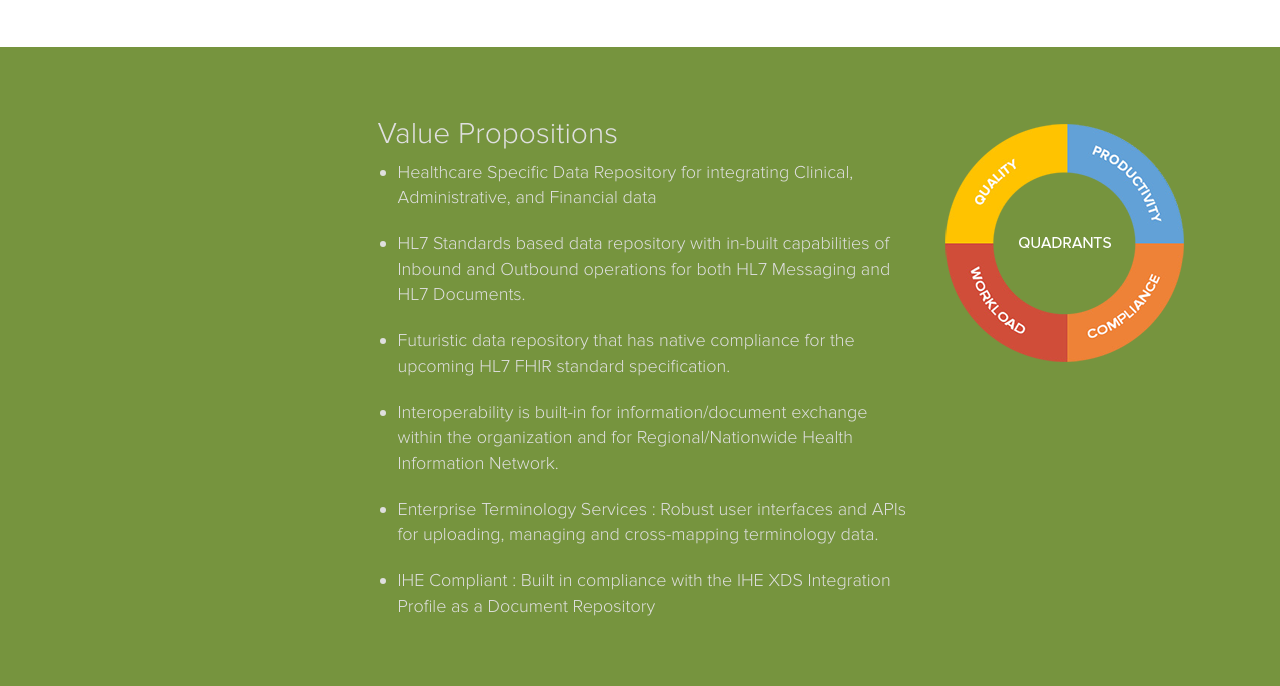
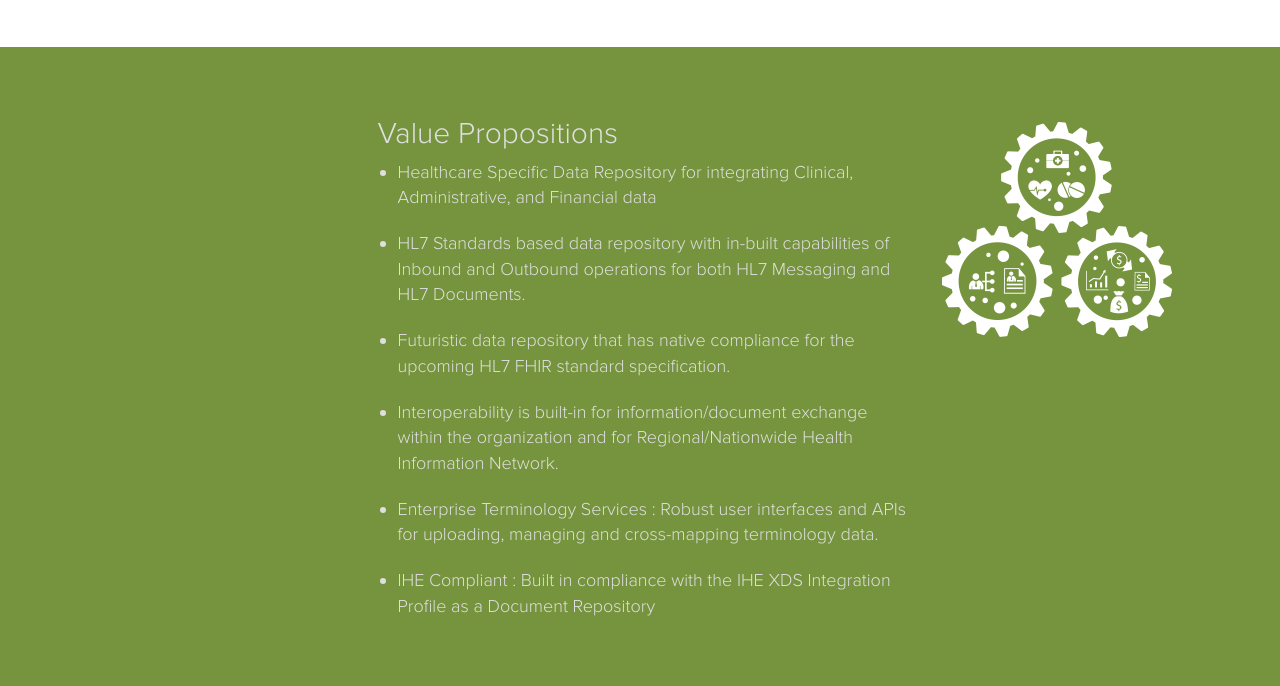
Before and after one commit to brillyanto/vitrana-site, a plain HTML site: page transfhir.html in a window 1280 px wide. Shown: the part 810-1496 px from the top of the page. Drawn offline with Linux system fonts and the light colour scheme.

Commit message:
april 6 update

```diff
--- a/transfhir.html
+++ b/transfhir.html
@@ -143,7 +143,7 @@
 							</ul>
 						</div>
 						<div class="quadrant-overview-img col-md-4 col-sm-4">
-							<img src="images/q-img2.png" >
+							<img src="images/transfhir-icon.PNG" >
 						</div>
 					</div>
 
```
Also changed, not shown: axelint.html (+1 -1 lines), coherint.html (+1 -4 lines), images/axelint-icon.png (added), images/coherint-icon.PNG (added), images/transfhir-icon.PNG (added).
